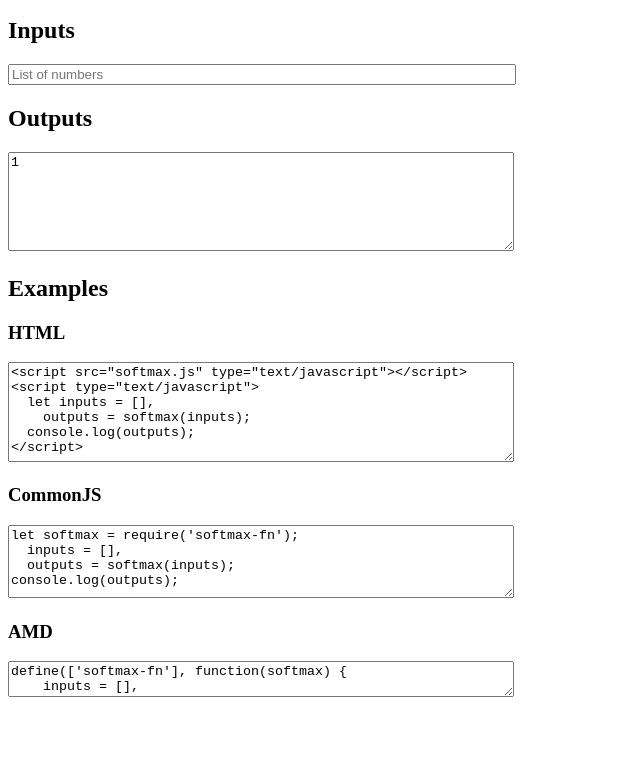
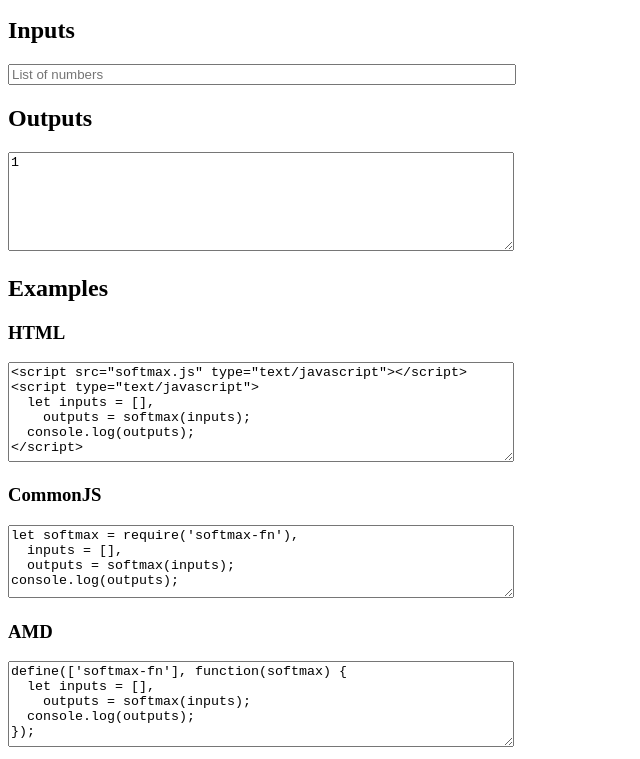
Before and after one commit to lewismoten/softmax, a website with bundled scripts: page example/index.html in a window 1280 px wide. Shown: the part 101-860 px from the top of the page, without its empty margins (0-640 px from the left). Before the commit the page ends 810 px from the top, so only its background shows below. Built offline with nearby package versions, Linux system fonts and the light colour scheme.

Commit message:
Syntax corrections in docs

```diff
--- a/example/index.css
+++ b/example/index.css
@@ -14,6 +14,6 @@ textarea {
 #commonJsCode {
   height: 5em;
 }
-#amdJsCode {
-  height: 5em;
+#amdCode {
+  height: 6em;
 }
--- a/example/index.js
+++ b/example/index.js
@@ -23,13 +23,13 @@
     outputs = softmax(inputs);
   console.log(outputs);
 </script>`;
-          commonJsCode.textContent = `let softmax = require('softmax-fn');
+          commonJsCode.textContent = `let softmax = require('softmax-fn'),
   inputs = [${inputsTextBox.value}],
   outputs = softmax(inputs);
 console.log(outputs);`;
           amdCode.textContent = `define(['softmax-fn'], function(softmax) {
-    inputs = [${inputsTextBox.value}],
-  outputs = softmax(inputs);
+  let inputs = [${inputsTextBox.value}],
+    outputs = softmax(inputs);
   console.log(outputs);
 });`;
 
```
Also changed, not shown: README.md.
